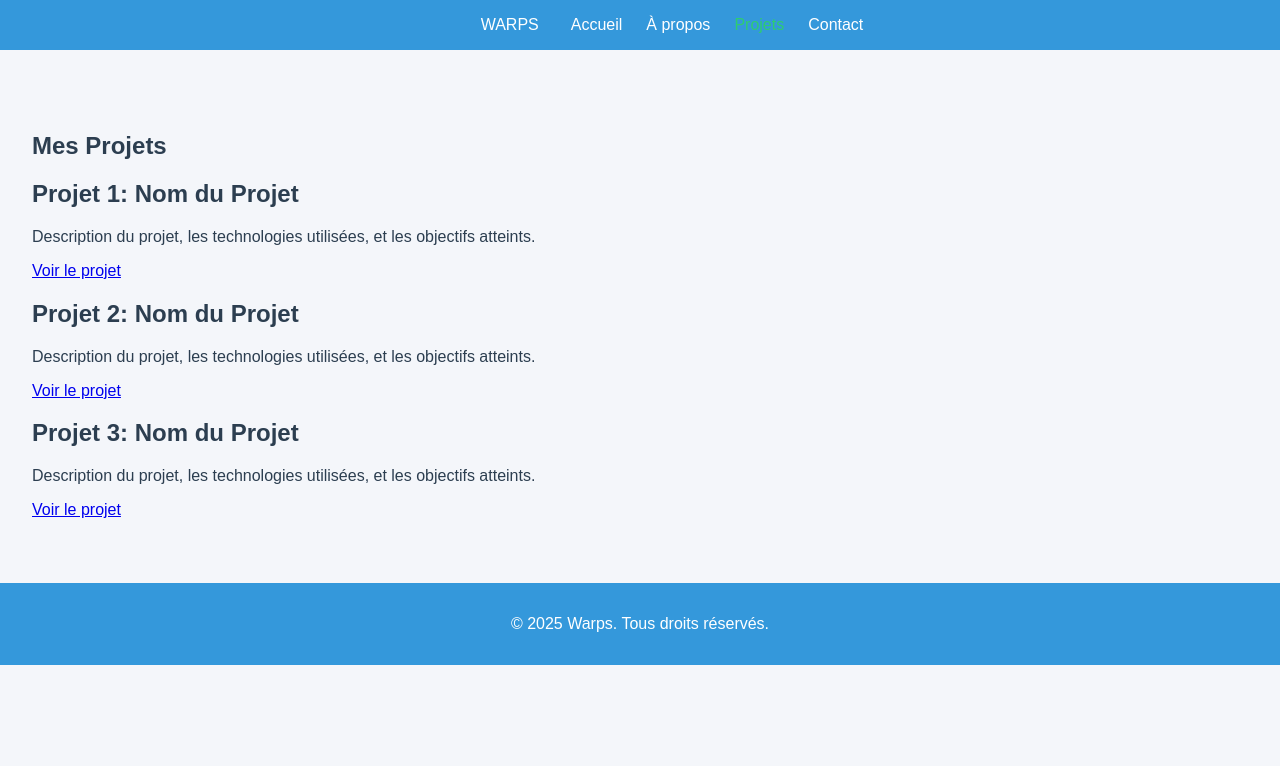
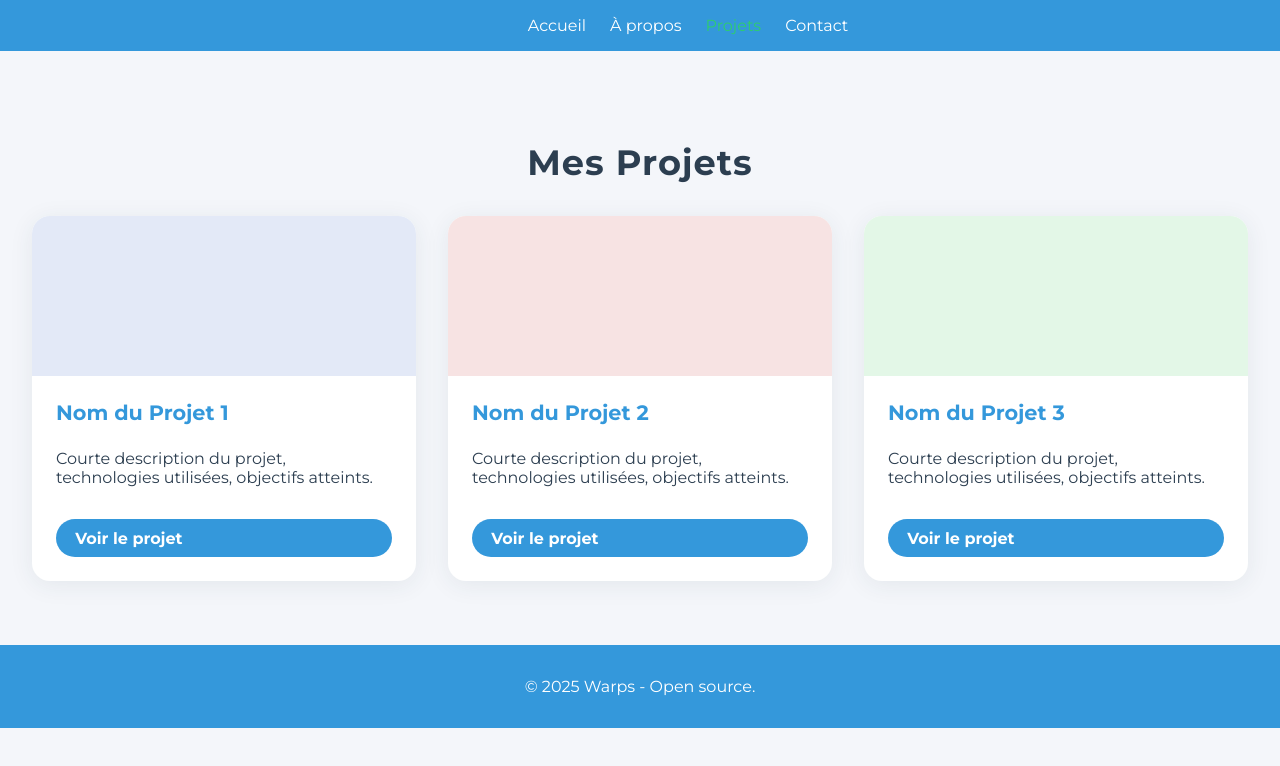
Before and after one commit to Warpzones/site_web, a website: page p_projects.html in a window 1280 px wide. Drawn offline with Linux system fonts and the light colour scheme.

Commit message:
Update footer copyright text, refine header logo, and enhance projects page layout with new styles and structure

```diff
--- a/c_Footer.html
+++ b/c_Footer.html
@@ -1,5 +1,5 @@
 <footer class="footer">
     <div class="footer-content">
-        <p>&copy; 2025 Warps. Tous droits réservés.</p>
+        <p>&copy; 2025 Warps - Open source.</p>
     </div>
 </footer>
--- a/c_Header.html
+++ b/c_Header.html
@@ -1,6 +1,6 @@
 <header class="header">
     <div class="logo">
-        <span>WARPS</span>
+
     </div>
     <nav class="nav">
         <ul>
--- a/p_projects.html
+++ b/p_projects.html
@@ -4,31 +4,49 @@
     <meta charset="UTF-8">
     <meta name="viewport" content="width=device-width, initial-scale=1.0">
     <title>Projets | Warps</title>
-    <link href="s_main.css" rel="stylesheet" type="text/css">
+    <link rel="stylesheet" href="s_main.css">
+    <link href="https://fonts.googleapis.com/css?family=Montserrat:700,400&display=swap" rel="stylesheet">
 </head>
 <body>
     <div id="header-placeholder"></div>
     <main class="main-content">
         <section class="projects">
-            <h1>Mes Projets</h1>
-            <div class="project-item">
-                <h2>Projet 1: Nom du Projet</h2>
-                <p>Description du projet, les technologies utilisées, et les objectifs atteints.</p>
-                <a href="#" class="project-link">Voir le projet</a>
-            </div>
-            <div class="project-item">
-                <h2>Projet 2: Nom du Projet</h2>
-                <p>Description du projet, les technologies utilisées, et les objectifs atteints.</p>
-                <a href="#" class="project-link">Voir le projet</a>
-            </div>
-            <div class="project-item">
-                <h2>Projet 3: Nom du Projet</h2>
-                <p>Description du projet, les technologies utilisées, et les objectifs atteints.</p>
-                <a href="#" class="project-link">Voir le projet</a>
+            <h1 class="projects-title">Mes Projets</h1>
+            <div class="projects-grid">
+                <div class="project-card">
+                    <div class="project-thumb" style="background:#e3e9f7;">
+                        <!-- <img src="a_logo.png" alt="Projet 1"> -->
+                    </div>
+                    <div class="project-info">
+                        <h2>Nom du Projet 1</h2>
+                        <p>Courte description du projet, technologies utilisées, objectifs atteints.</p>
+                        <a href="#" class="project-link" target="_blank">Voir le projet</a>
+                    </div>
+                </div>
+                <div class="project-card">
+                    <div class="project-thumb" style="background:#f7e3e3;">
+                        <!-- <img src="a_logo.png" alt="Projet 2"> -->
+                    </div>
+                    <div class="project-info">
+                        <h2>Nom du Projet 2</h2>
+                        <p>Courte description du projet, technologies utilisées, objectifs atteints.</p>
+                        <a href="#" class="project-link" target="_blank">Voir le projet</a>
+                    </div>
+                </div>
+                <div class="project-card">
+                    <div class="project-thumb" style="background:#e3f7e7;">
+                        <!-- <img src="a_logo.png" alt="Projet 3"> -->
+                    </div>
+                    <div class="project-info">
+                        <h2>Nom du Projet 3</h2>
+                        <p>Courte description du projet, technologies utilisées, objectifs atteints.</p>
+                        <a href="#" class="project-link" target="_blank">Voir le projet</a>
+                    </div>
+                </div>
+                <!-- Ajoute d'autres projets ici -->
             </div>
         </section>
     </main>
-
     <div id="footer-placeholder"></div>
     <script src="js_main.js"></script>
 </body>
--- a/s_main.css
+++ b/s_main.css
@@ -150,6 +150,78 @@ footer {
     margin-top: 2rem;
 }
 
+.projects-title {
+    text-align: center;
+    font-size: 2.2rem;
+    margin-bottom: 2rem;
+    letter-spacing: 1px;
+}
+
+.projects-grid {
+    display: grid;
+    grid-template-columns: repeat(auto-fit, minmax(320px, 1fr));
+    gap: 2rem;
+}
+
+.project-card {
+    background: #fff;
+    border-radius: 18px;
+    box-shadow: 0 4px 24px rgba(44,62,80,0.08);
+    overflow: hidden;
+    display: flex;
+    flex-direction: column;
+    transition: transform 0.2s, box-shadow 0.2s;
+}
+
+.project-card:hover {
+    transform: translateY(-8px) scale(1.03);
+    box-shadow: 0 8px 32px rgba(44,62,80,0.16);
+}
+
+.project-thumb {
+    height: 160px;
+    display: flex;
+    align-items: center;
+    justify-content: center;
+    background: #f4f6fa;
+}
+
+.project-thumb img {
+    max-width: 80%;
+    max-height: 80%;
+    border-radius: 12px;
+}
+
+.project-info {
+    padding: 1.5rem;
+    flex: 1;
+    display: flex;
+    flex-direction: column;
+    justify-content: space-between;
+}
+
+.project-info h2 {
+    margin: 0 0 0.5rem 0;
+    font-size: 1.3rem;
+    color: #3498db;
+}
+
+.project-link {
+    margin-top: 1rem;
+    display: inline-block;
+    background: #3498db;
+    color: #fff;
+    padding: 0.6rem 1.2rem;
+    border-radius: 20px;
+    text-decoration: none;
+    font-weight: 600;
+    transition: background 0.2s;
+}
+
+.project-link:hover {
+    background: #2ecc71;
+}
+
 @media (max-width: 900px) {
     .sidebar {
         display: none;
```
